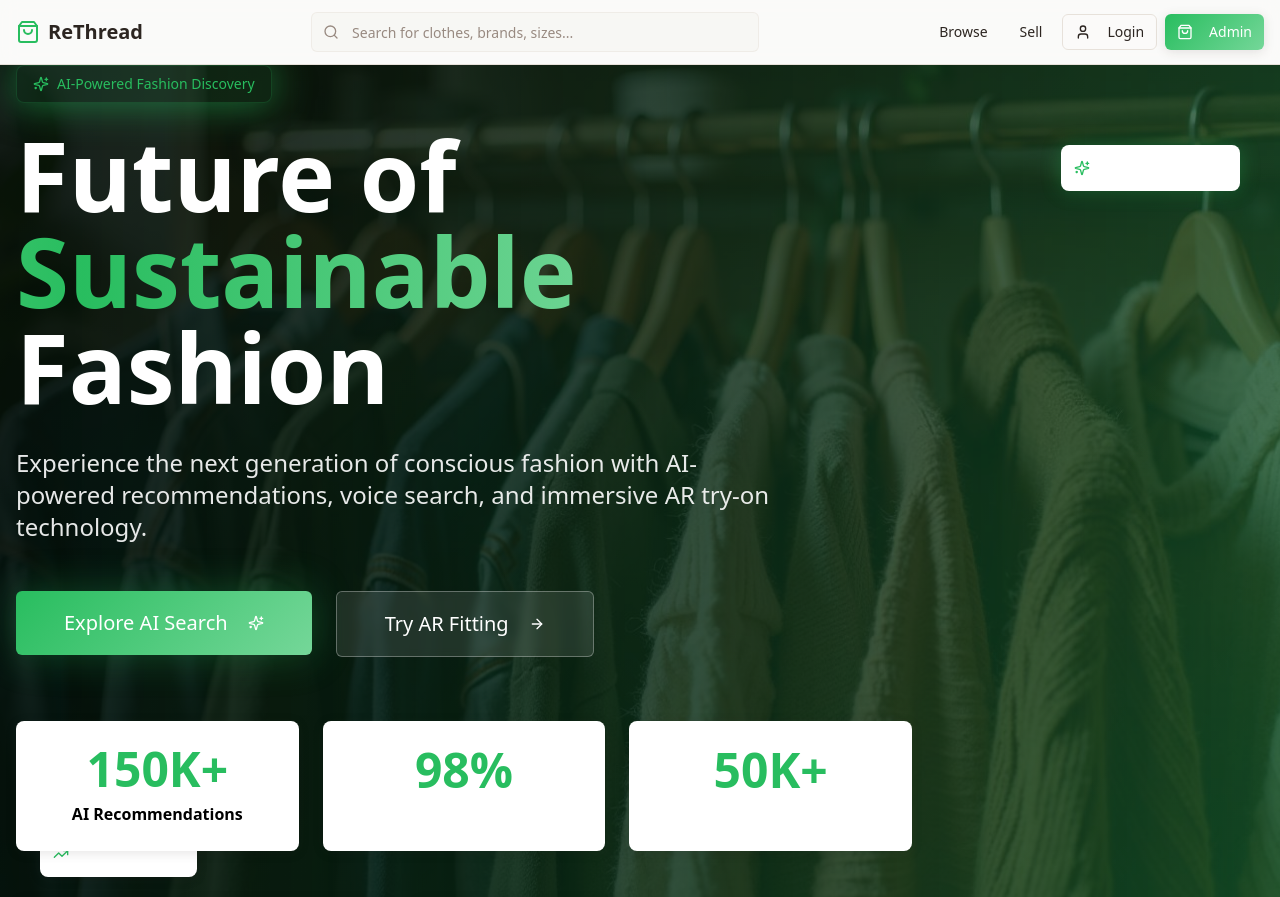
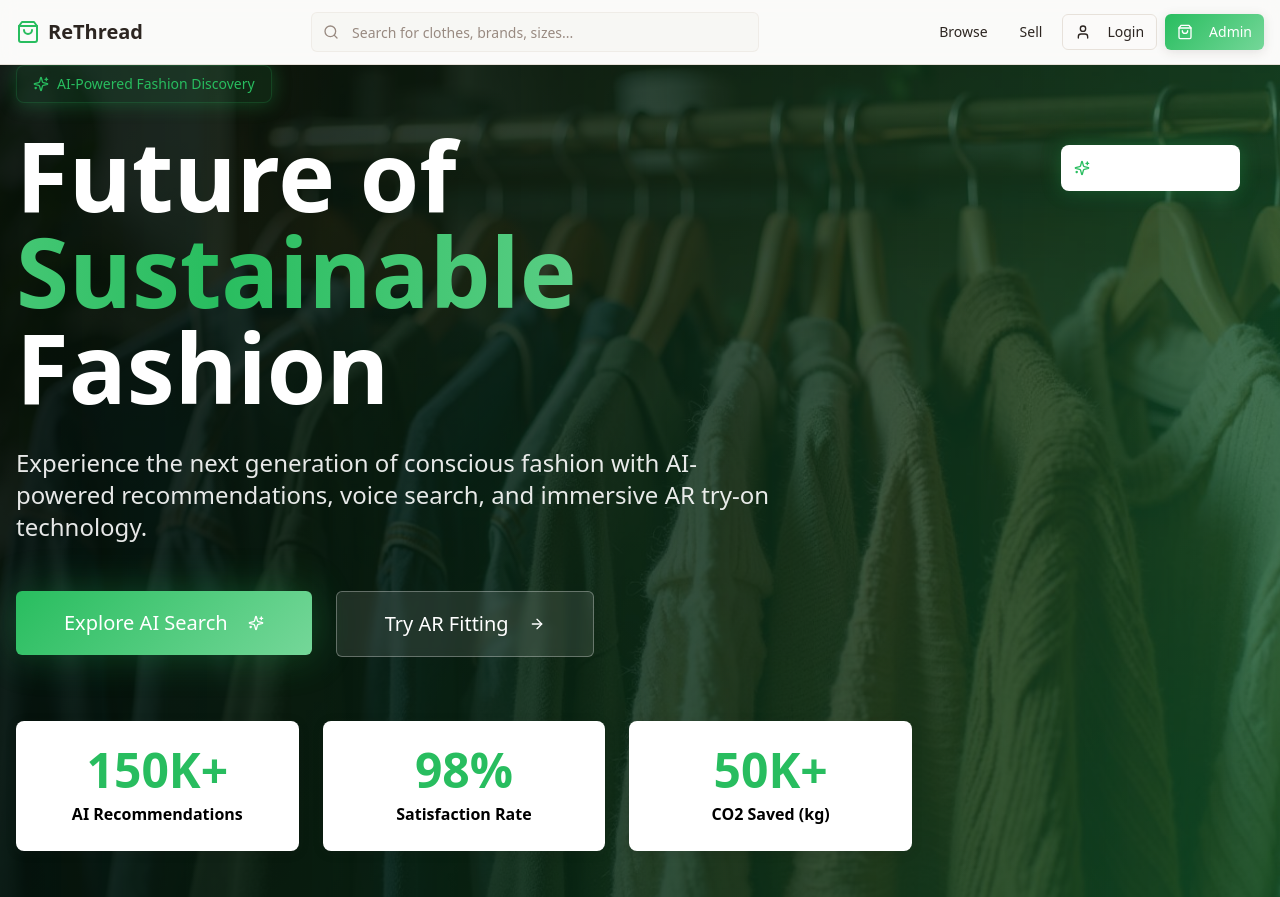
Before and after one commit to mahinbs/thread-thrift-hub, a React (Vite) app: page / in a window 1280 px wide. Shown: the top 897 px of the page. Built offline with nearby package versions, Linux system fonts and the light colour scheme.

Commit message:
Visual edit in Lovable
Edited UI in Lovable

```diff
--- a/src/components/Hero.tsx
+++ b/src/components/Hero.tsx
@@ -66,13 +66,13 @@ const Hero = () => {
               <div className="text-4xl md:text-5xl font-bold text-primary mb-2 animate-bounce-gentle" style={{
               animationDelay: '0.2s'
             }}>98%</div>
-              <div className="text-white font-semibold">Satisfaction Rate</div>
+              <div className="text-black font-semibold">Satisfaction Rate</div>
             </Card>
             <Card className="text-center p-6 glass-effect hover-neural">
               <div className="text-4xl md:text-5xl font-bold text-primary mb-2 animate-bounce-gentle" style={{
               animationDelay: '0.4s'
             }}>50K+</div>
-              <div className="text-white font-semibold">CO2 Saved (kg)</div>
+              <div className="text-black font-semibold">CO2 Saved (kg)</div>
             </Card>
           </div>
 
@@ -80,22 +80,9 @@ const Hero = () => {
           <div className="flex flex-wrap justify-center md:justify-start gap-6 text-white/80 animate-fade-in-up" style={{
           animationDelay: '0.8s'
         }}>
-            <Card className="flex items-center space-x-3 p-4 glass-effect hover-glow interactive">
-              <TrendingUp className="h-6 w-6 text-primary animate-bounce-gentle" />
-              <span className="font-medium">AI Trends</span>
-            </Card>
-            <Card className="flex items-center space-x-3 p-4 glass-effect hover-glow interactive">
-              <Globe className="h-6 w-6 text-primary animate-bounce-gentle" style={{
-              animationDelay: '0.5s'
-            }} />
-              <span className="font-medium">Global Community</span>
-            </Card>
-            <Card className="flex items-center space-x-3 p-4 glass-effect hover-glow interactive">
-              <Leaf className="h-6 w-6 text-primary animate-bounce-gentle" style={{
-              animationDelay: '1s'
-            }} />
-              <span className="font-medium">Blockchain Verified</span>
-            </Card>
+
+
+
           </div>
         </div>
       </div>
```
